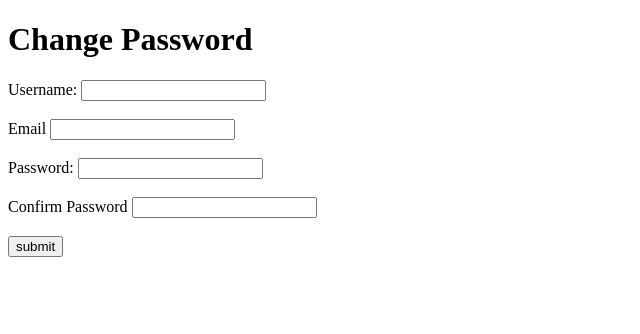
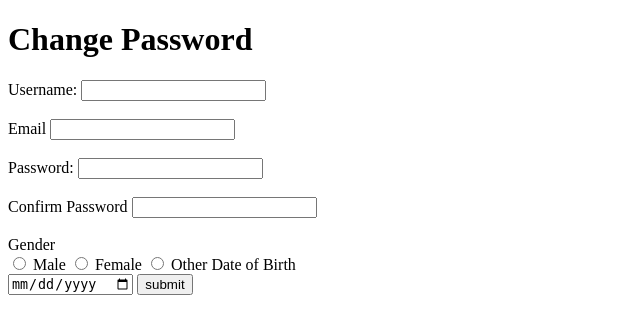
Before and after one commit to YasminSultan/WEB-TEC, a PHP site: page /pass1.php in a window 1280 px wide. Shown: the top 334 px of the page, without its empty margins (0-640 px from the left). Run offline with PHP 8.4, Linux system fonts and the light colour scheme.

Commit message:
modified

```diff
--- a/pass1.php
+++ b/pass1.php
@@ -59,7 +59,24 @@
         <?php echo $passV ?><br>
         <label for="cpassword">Confirm Password</label>
         <input type="password" name="cpassword"> <br>
+
+
+
         <?php echo $cpassV ?><br>
+
+        <td>Gender <br>
+    <input type="radio" id="male" name="gender" value="male">
+    Male
+    <input type="radio" id="female" name="gender" value="female">
+    Female
+    <input type="radio" id="other" name="gender" value="other">
+    Other</td>
+    </tr>
+    <tr>
+    <td>Date of Birth <br>
+    <input type="date" id="birthday" name="birthday"></td>
+    </tr>
+
         <input type="submit" value="submit">
     </form>
 </body>
```
